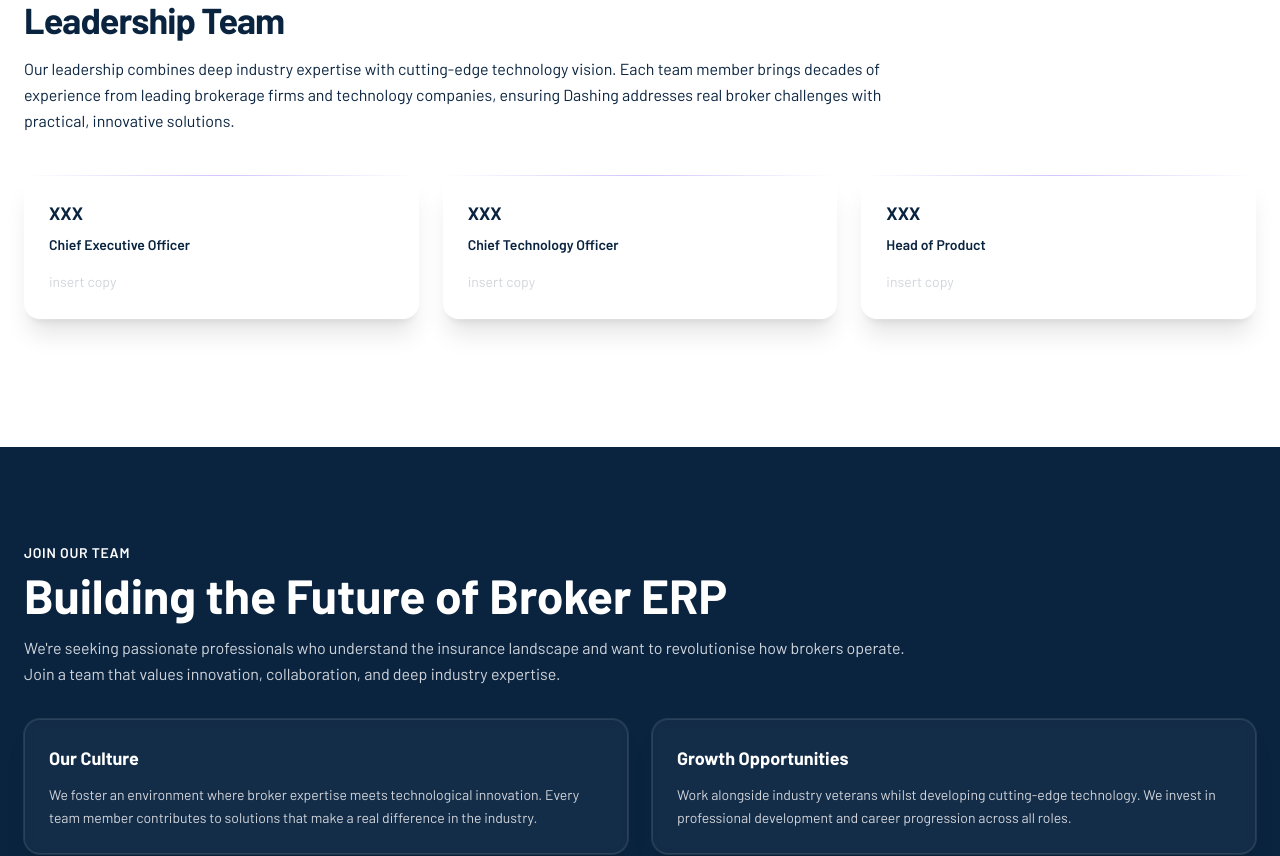
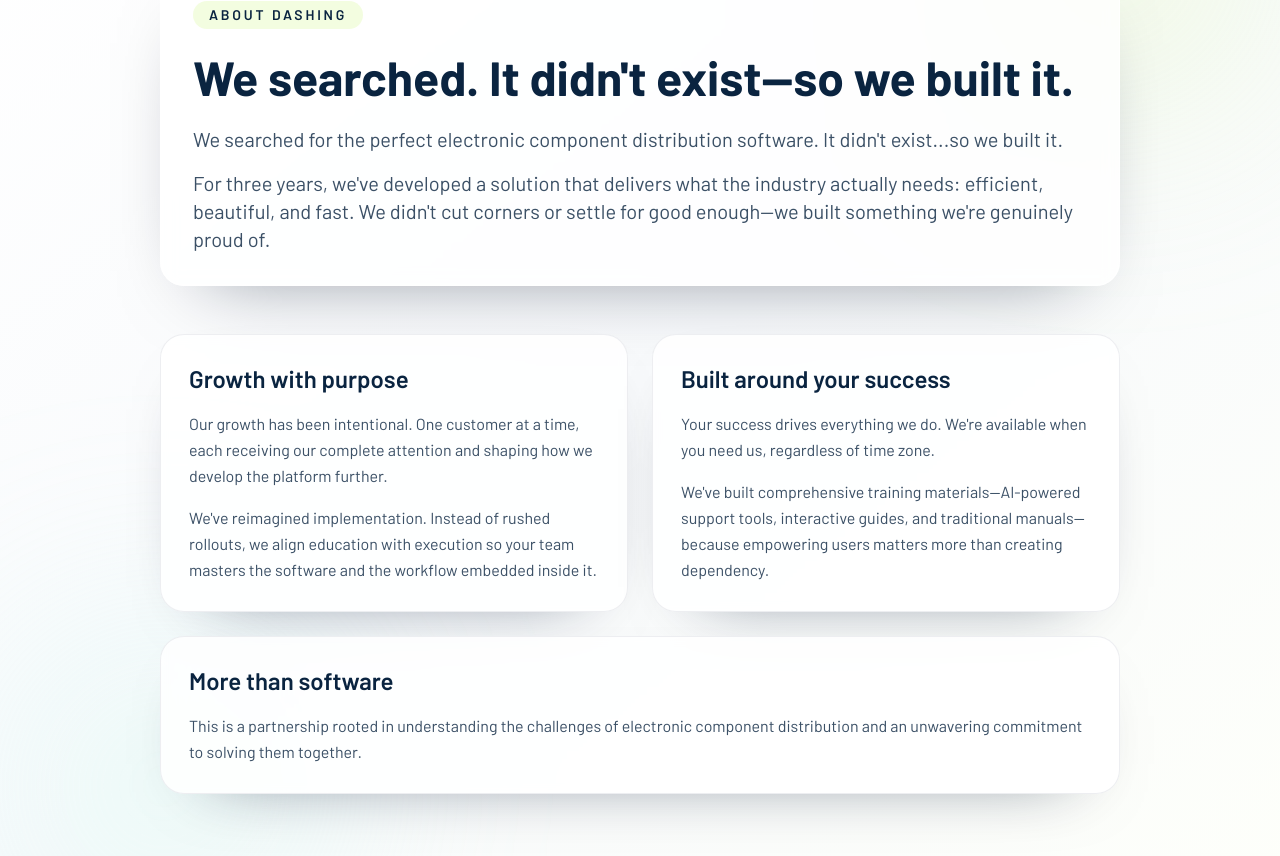
Before and after one commit to hari-bhandari/dashing-site2, a Next.js app: page /our-story in a window 1280 px wide. Shown: the part 1120-1976 px from the top of the page. Built offline with nearby package versions, Linux system fonts and the light colour scheme; no server answers.

Commit message:
feat: Add AboutUs component and remove LeadershipTeam component for updated storytelling

```diff
--- /dev/null
+++ b/src/app/components/OurStory/AboutUs.tsx
@@ -0,0 +1,86 @@
+"use client";
+
+import { motion } from "framer-motion";
+
+const sectionVariants = {
+  hidden: { opacity: 0, y: 30 },
+  visible: { opacity: 1, y: 0 }
+};
+
+const storySections = [
+  {
+    title: "Growth with purpose",
+    paragraphs: [
+      "Our growth has been intentional. One customer at a time, each receiving our complete attention and shaping how we develop the platform further.",
+      "We've reimagined implementation. Instead of rushed rollouts, we align education with execution so your team masters the software and the workflow embedded inside it."
+    ]
+  },
+  {
+    title: "Built around your success",
+    paragraphs: [
+      "Your success drives everything we do. We're available when you need us, regardless of time zone.",
+      "We've built comprehensive training materials—AI-powered support tools, interactive guides, and traditional manuals—because empowering users matters more than creating dependency."
+    ]
+  },
+  {
+    title: "More than software",
+    paragraphs: [
+      "This is a partnership rooted in understanding the challenges of electronic component distribution and an unwavering commitment to solving them together."
+    ]
+  }
+];
+
+export default function AboutUs() {
+  return (
+    <motion.section
+      className="relative isolate overflow-hidden bg-white py-20 text-[#0a2440] sm:py-24"
+      initial="hidden"
+      whileInView="visible"
+      viewport={{ once: true, amount: 0.35 }}
+      variants={sectionVariants}
+      transition={{ duration: 0.5, ease: "easeOut" }}
+    >
+      <div className="absolute inset-0 -z-10" aria-hidden>
+        <div className="absolute inset-0 bg-gradient-to-br from-white via-slate-50 to-lime-50/20" />
+        <div className="absolute -top-10 right-10 h-64 w-64 rounded-full bg-lime-200/40 blur-[120px]" />
+        <div className="absolute -bottom-10 left-5 h-72 w-72 rounded-full bg-teal-100/40 blur-[120px]" />
+      </div>
+      <div className="mx-auto flex max-w-5xl flex-col gap-12 px-4 sm:px-6 lg:px-8">
+        <div className="space-y-6 rounded-3xl border border-white/70 bg-white/80 p-8 shadow-[0_30px_80px_-45px_rgba(5,16,38,0.5)] backdrop-blur">
+          <div className="inline-flex items-center gap-2 rounded-full bg-lime-100/60 px-4 py-1 text-sm font-semibold uppercase tracking-[0.2em] text-[#0a2440]">
+            About Dashing
+          </div>
+          <h2 className="text-4xl font-bold sm:text-5xl">We searched. It didn&apos;t exist—so we built it.</h2>
+          <div className="space-y-4 text-lg text-[#0a2440]/80 sm:text-xl">
+            <p>
+              We searched for the perfect electronic component distribution software. It didn&apos;t exist...so we built it.
+            </p>
+            <p>
+              For three years, we&apos;ve developed a solution that delivers what the industry actually needs: efficient, beautiful, and fast. We didn&apos;t cut corners or settle for good enough—we built something we&apos;re genuinely proud of.
+            </p>
+          </div>
+        </div>
+
+        <div className="grid gap-6 md:grid-cols-2">
+          {storySections.map(({ title, paragraphs }, idx) => (
+            <motion.article
+              key={title}
+              className={`group flex h-full flex-col rounded-3xl border border-gray-200/70 bg-white/85 p-7 shadow-[0_25px_70px_-50px_rgba(6,20,48,0.65)] backdrop-blur-sm transition-all duration-300 hover:-translate-y-1 ${idx === storySections.length - 1 ? "md:col-span-2" : ""}`}
+              initial={{ opacity: 0, y: 20 }}
+              whileInView={{ opacity: 1, y: 0 }}
+              viewport={{ once: true, amount: 0.4 }}
+              transition={{ duration: 0.45, ease: "easeOut" }}
+            >
+              <h3 className="text-2xl font-semibold text-[#0a2440]">{title}</h3>
+              <div className="mt-4 space-y-4 text-base leading-relaxed text-[#0a2440]/80">
+                {paragraphs.map((paragraph) => (
+                  <p key={paragraph}>{paragraph}</p>
+                ))}
+              </div>
+            </motion.article>
+          ))}
+        </div>
+      </div>
+    </motion.section>
+  );
+}
--- a/src/app/components/OurStory/LeadershipTeam.tsx
+++ /dev/null
@@ -1,46 +0,0 @@
-export default function LeadershipTeam() {
-  const leaders = [
-    {
-      name: "XXX",
-      title: "Chief Executive Officer",
-      blurb: "insert copy",
-    },
-    {
-      name: "XXX",
-      title: "Chief Technology Officer",
-      blurb: "insert copy",
-    },
-    {
-      name: "XXX",
-      title: "Head of Product",
-      blurb: "insert copy",
-    },
-  ];
-
-  return (
-    <section className="w-full px-6 py-16 sm:py-32 bg-white">
-      <div className="mx-auto w-full max-w-7xl">
-        <h2 className="text-left text-3xl font-extrabold tracking-tight text-[#0a2440] sm:text-4xl">
-          Leadership Team
-        </h2>
-        <p className="mt-4 max-w-4xl text-base leading-relaxed text-[#0a2440]">
-          Our leadership combines deep industry expertise with cutting-edge technology vision. Each team member brings decades of experience from leading brokerage firms and technology companies, ensuring Dashing addresses real broker challenges with practical, innovative solutions.
-        </p>
-
-        <div className="mt-10 grid grid-cols-1 gap-6 md:grid-cols-3">
-          {leaders.map((leader, idx) => (
-            <div
-              key={idx}
-              className="group relative rounded-2xl border border-white/10 bg-white/[0.03] p-6 shadow-xl ring-1 ring-white/10 backdrop-blur-sm transition hover:border-violet-400/30 hover:ring-violet-400/30"
-            >
-              <div className="pointer-events-none absolute inset-x-0 top-0 h-px bg-gradient-to-r from-transparent via-violet-400/50 to-transparent" />
-              <p className="text-lg font-extrabold text-[#0a2440]">{leader.name}</p>
-              <p className="mt-2 text-sm font-semibold text-[#0a2440]">{leader.title}</p>
-              <p className="mt-4 text-sm leading-relaxed text-gray-300">{leader.blurb}</p>
-            </div>
-          ))}
-        </div>
-      </div>
-    </section>
-  );
-}
--- a/src/app/components/Sections/RoleSolutions.tsx
+++ b/src/app/components/Sections/RoleSolutions.tsx
@@ -67,12 +67,15 @@
               className="group flex h-full flex-col gap-4 rounded-2xl border border-[#0a2440]/10 bg-white p-7 shadow-[0_25px_60px_-35px_rgba(12,10,43,0.15)] transition-transform duration-200 hover:-translate-y-1"
               variants={cardVariants}
             >
-              <div className="flex h-12 w-12 items-center justify-center rounded-xl bg-[#0a2440]/5 text-lime-400">
-                <Icon className="h-6 w-6" aria-hidden />
-              </div>
               <div className="space-y-2">
-                <h3 className="text-lg font-semibold text-[#0a2440]">{title}</h3>
-                <p className="text-sm leading-relaxed text-[#0a2440]/75">{description}</p>
+                <div className="flex  gap-4 mb-4">
+                  <Icon className="h-8 w-8" aria-hidden />
+                  <div>
+                    <h3 className="text-xl font-semibold text-[#0a2440]">{title}</h3>
+                    <span className="mt-1 block h-0.5 w-12 rounded-full bg-[#0a2440]/10" />
+                  </div>
+                </div>
+                <p className="sm:text-lg text-sm leading-relaxed text-[#0a2440]/75">{description}</p>
               </div>
               <Link href="/contact" className="mt-auto text-sm font-semibold text-[#0a2440] underline-offset-4 hover:underline">
                 Learn more
--- a/src/app/our-story/page.tsx
+++ b/src/app/our-story/page.tsx
@@ -1,7 +1,7 @@
 import Navbar from "../components/Navigation/Navbar"
 import Footer from "../components/Navigation/Footer"
 import BrokersTimeline from "../components/OurStory/BrokersTimeline"
-import LeadershipTeam from "../components/OurStory/LeadershipTeam"
+import LeadershipTeam from "../components/OurStory/AboutUs"
 import JoinOurTeam from "../components/OurStory/JoinOurTeam"
 
 export default function OurStoryPage() {
```
